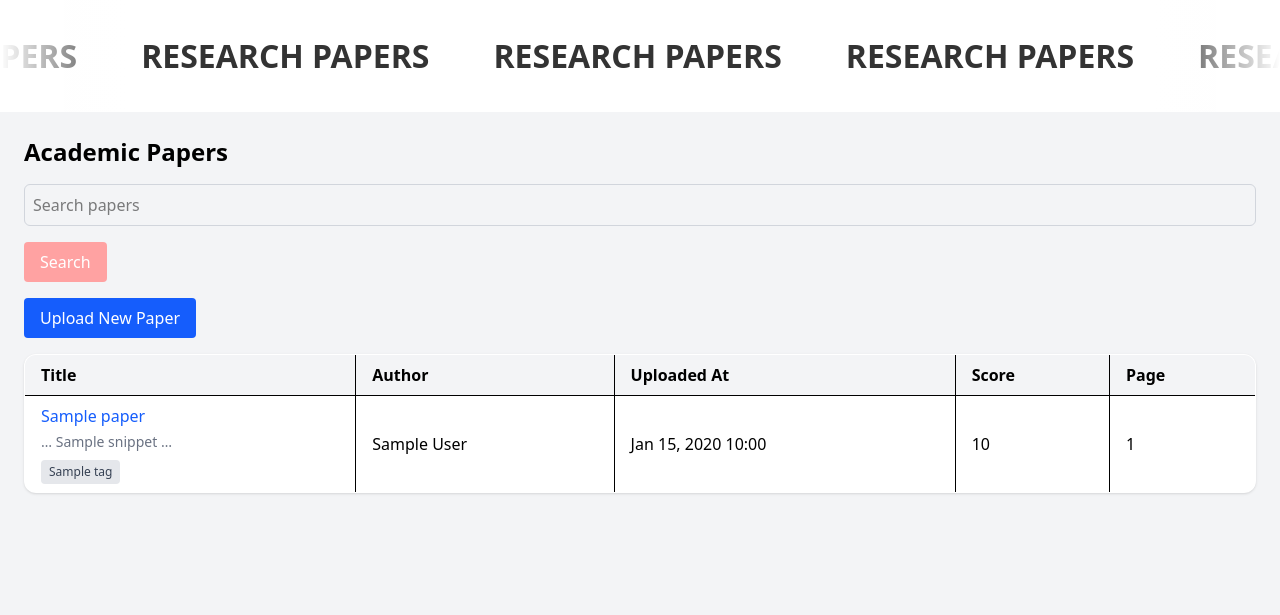
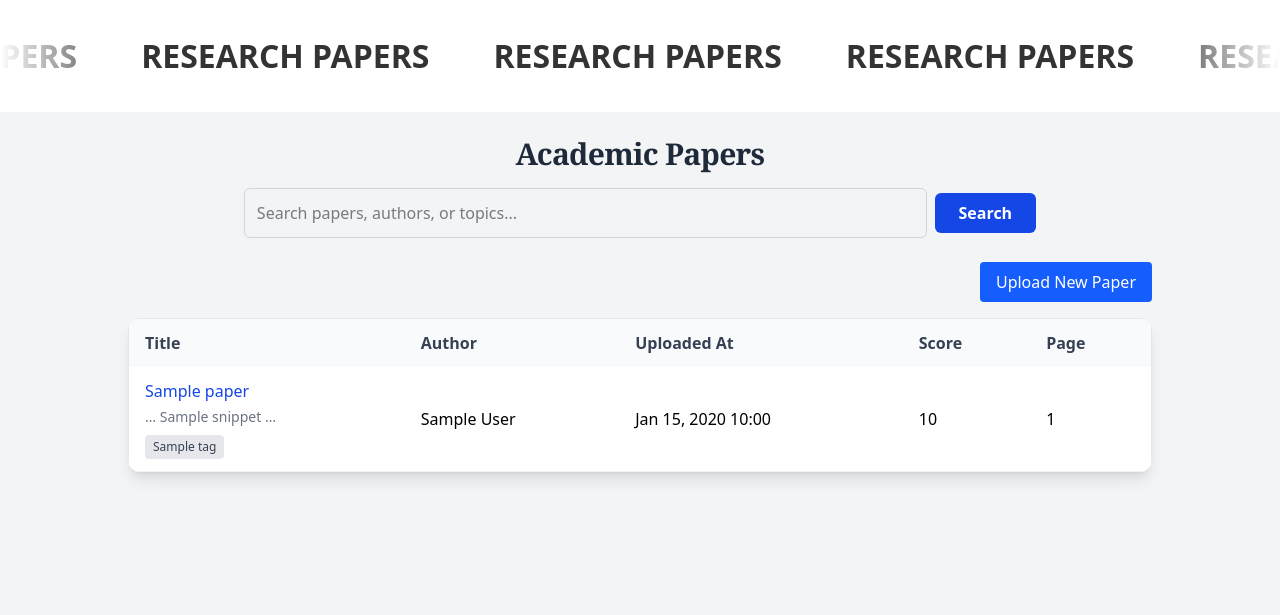
Before and after one commit to denmark0128/smart-academic-repository, a Django app: template papers/templates/papers/paper_list.html in a window 1280 px wide. Shown: the part 60-675 px from the top of the page. Run offline with Django 5.2, Linux system fonts and the light colour scheme; the template is opened without the code that fills it: most values are stand-ins (such as "Sample title", 1, 10 or a date in 2020); data that the repository does not hold is empty; some libraries are stand-ins or nearby versions.

Commit message:
updated style, search now only return 1 chunk per title with the highest score

```diff
--- a/papers/templates/papers/paper_list.html
+++ b/papers/templates/papers/paper_list.html
@@ -3,36 +3,37 @@
 {% block title %}Paper List{% endblock %}
 
 {% block content %}
-
-<h1 class="text-2xl font-bold mb-4">Academic Papers</h1>
-<form action="{% url 'paper_list' %}" method="get" class="mb-4" >
-    <input type="search" class="w-full p-2 border border-gray-300 rounded-md mb-4" placeholder="Search papers" name="q" value="{{ request.GET.q }}">
-    <button type="submit" class="px-4 py-2 bg-red-300 text-white rounded hover:bg-blue-700">Search</button>
+<div class="flex flex-col items-center min-h-[60vh]">
+  <div class="w-full max-w-5xl">
+    <h1 class="text-3xl font-serif font-bold text-gray-800 mb-4 text-center tracking-tight">Academic Papers</h1>
+    <form action="{% url 'paper_list' %}" method="get" class="flex flex-col sm:flex-row gap-2 items-center justify-center mb-6">
+      <input type="search" class="w-full sm:w-2/3 p-3 border border-gray-300 rounded-md focus:ring-2 focus:ring-blue-200 focus:outline-none transition" placeholder="Search papers, authors, or topics..." name="q" value="{{ request.GET.q }}">
+      <button type="submit" class="px-6 py-2 bg-blue-700 text-white rounded-md font-semibold hover:bg-blue-800 transition">Search</button>
     </form>
-
-<a href="{% url 'paper_upload' %}" class="inline-block mb-4 px-4 py-2 bg-blue-600 text-white rounded hover:bg-blue-700">Upload New Paper</a>
-
-<table class="min-w-full border border-gray-300 bg-white shadow-sm rounded-xl overflow-hidden">
-  <thead class="bg-gray-100">
+    <div class="flex justify-end mb-4">
+      <a href="{% url 'paper_upload' %}" class="inline-block px-4 py-2 bg-blue-600 text-white rounded hover:bg-blue-700 font-medium transition">Upload New Paper</a>
+    </div>
+    <div class="overflow-x-auto rounded-xl shadow-lg">
+      <table class="min-w-full border border-gray-200 bg-white rounded-xl">
+        <thead class="bg-gray-50">
           <tr>
-      <th class="border px-4 py-2 text-left">Title</th>
-      <th class="border px-4 py-2 text-left">Author</th>
-      <th class="border px-4 py-2 text-left">Uploaded At</th>
-      <th class="border px-4 py-2 text-left">Score</th>
-      <th class="border px-4 py-2 text-left">Page</th>
+            <th class="px-4 py-3 text-left font-semibold text-gray-700">Title</th>
+            <th class="px-4 py-3 text-left font-semibold text-gray-700">Author</th>
+            <th class="px-4 py-3 text-left font-semibold text-gray-700">Uploaded At</th>
+            <th class="px-4 py-3 text-left font-semibold text-gray-700">Score</th>
+            <th class="px-4 py-3 text-left font-semibold text-gray-700">Page</th>
           </tr>
         </thead>
         <tbody>
           {% for item in results %}
-    <tr class="hover:bg-gray-50">
-      <td class="border px-4 py-2">
-        <a href="{% url 'paper_detail' item.paper.pk %}" class="text-blue-600 hover:underline">
+          <tr class="hover:bg-blue-50 transition">
+            <td class="px-4 py-3 align-top border-b border-gray-100">
+              <a href="{% url 'paper_detail' item.paper.pk %}" class="text-blue-700 hover:underline font-medium">
                 {{ item.paper.title }}
               </a>
               {% if item.snippet %}
                 <p class="text-gray-500 text-sm mt-1">… {{ item.snippet|safe }} …</p>
               {% endif %}
-
               {% if item.tags %}
                 <div class="mt-2 space-x-2 text-xs">
                   {% for tag in item.tags %}
@@ -43,15 +44,15 @@
                 </div>
               {% endif %}
             </td>
-      <td class="border px-4 py-2">{{ item.paper.author }}</td>
-      <td class="border px-4 py-2">{{ item.paper.uploaded_at|date:"M d, Y H:i" }}</td>
-      <td class="border px-4 py-2">{{ item.score|default:"-" }}</td>
-      <td class="border px-4 py-2">{{ item.page|default:"-" }}</td>
+            <td class="px-4 py-3 border-b border-gray-100">{{ item.paper.author }}</td>
+            <td class="px-4 py-3 border-b border-gray-100">{{ item.paper.uploaded_at|date:"M d, Y H:i" }}</td>
+            <td class="px-4 py-3 border-b border-gray-100">{{ item.score|default:"-" }}</td>
+            <td class="px-4 py-3 border-b border-gray-100">{{ item.page|default:"-" }}</td>
           </tr>
-
           {% endfor %}
-
         </tbody>
       </table>
-
+    </div>
+  </div>
+</div>
 {% endblock %}
```
Also changed, not shown: papers/templates/home.html (+14 -6 lines), utils/semantic_search.py (+12 -4 lines). Lines whose indentation alone changed are shown as unchanged.
